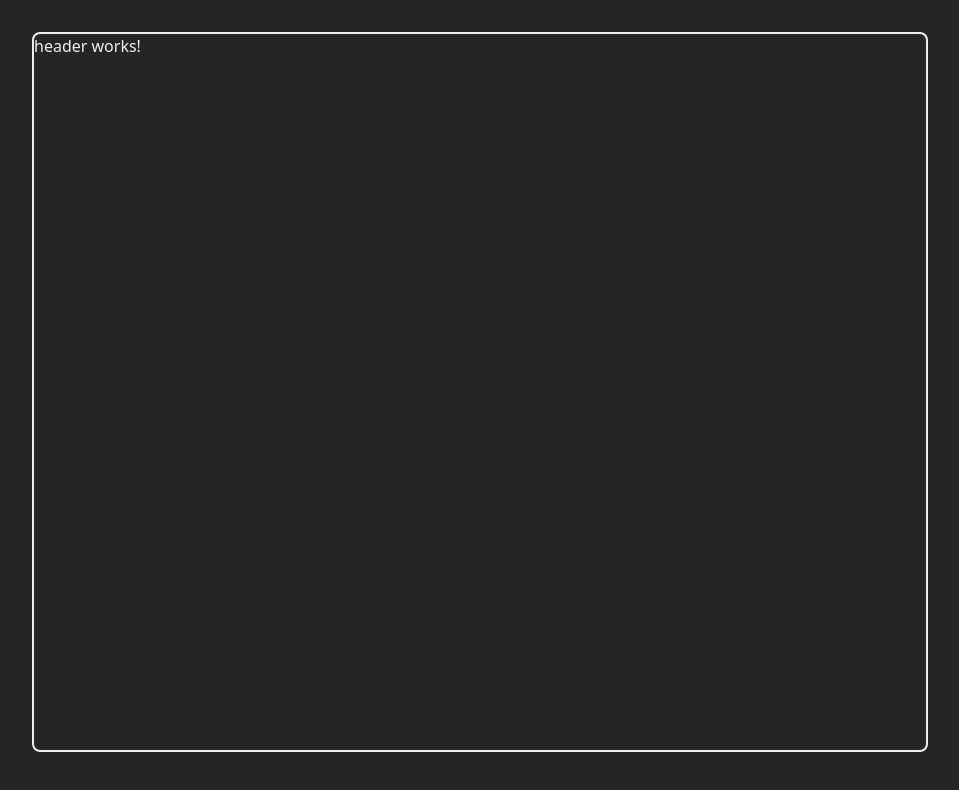
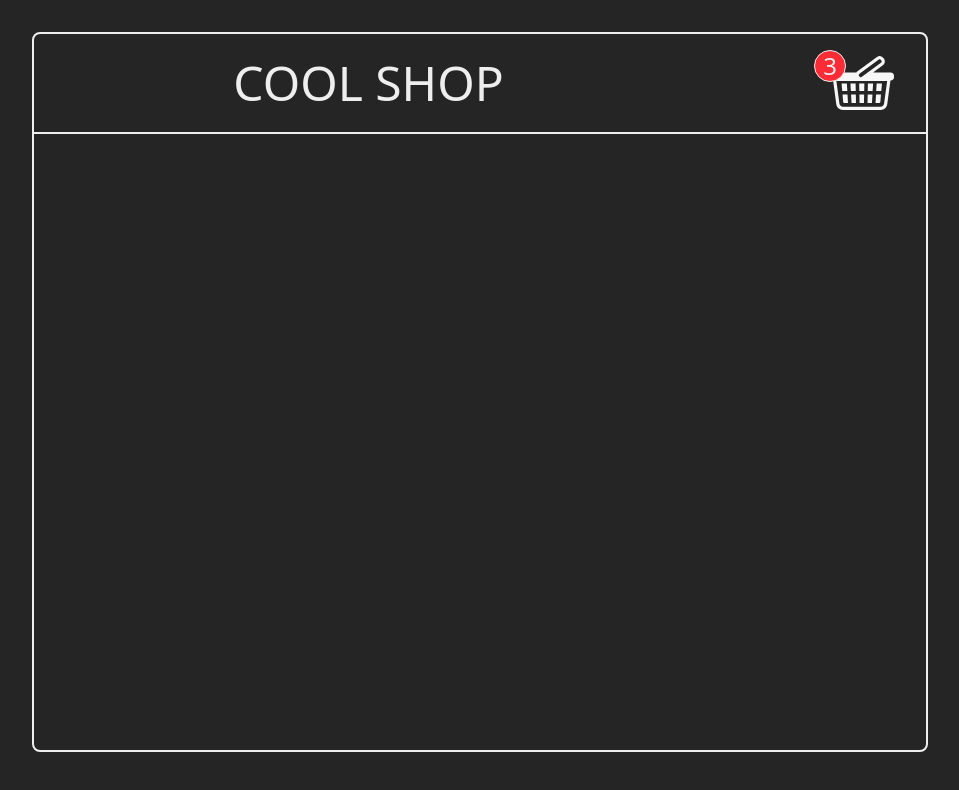
Before and after one commit to AvidDollars/angular-and-tailwind-ssr-demo, an Angular app: page / in a window 1280 px wide. Shown: the top 790 px of the page, without its empty margins (160-1119 px from the left). Built offline with nearby package versions, Linux system fonts and the light colour scheme.

Commit message:
create basic header

```diff
--- a/src/app/header/header.component.css
+++ b/src/app/header/header.component.css
@@ -0,0 +1,3 @@
+:host {
+  display: flex;
+}
--- a/src/app/header/header.component.html
+++ b/src/app/header/header.component.html
@@ -1 +1,24 @@
-<p>header works!</p>
+<h1 class="
+    util-centered
+    h-full
+    w-6/8
+    uppercase text-3xl
+    md:text-3xl
+    lg:text-5xl
+  ">cool shop</h1>
+
+<!-- NUMBER OF ITEMS IN THE SHOPPING CARD -->
+<div class="
+    util-centered
+    text-2xl
+    bg-red-500
+    rounded-full h-8 w-8
+    border-1
+    translate-x-4/8 translate-y-4/8
+    ml-auto
+">3</div>
+
+<!-- SHOPPING CARD (from: https://www.svgrepo.com/svg/477474/shopping-cart-17) -->
+<img
+  src="shopping-card.svg" alt="shopping card" class="w-10 md:w-14 lg:w-16 hover:cursor-pointer mr-8"
+>
--- a/src/app/header/header.component.ts
+++ b/src/app/header/header.component.ts
@@ -4,7 +4,13 @@ import { Component } from '@angular/core';
   selector: 'app-header',
   imports: [],
   templateUrl: './header.component.html',
-  styleUrl: './header.component.css'
+  styleUrl: './header.component.css',
+  host: {
+    class: `
+      h-[100px]
+      border-b-2
+    `
+  }
 })
 export class HeaderComponent {
 
--- a/src/styles.css
+++ b/src/styles.css
@@ -1,6 +1,16 @@
 @import "tailwindcss";
 
-body {
-  background-color: rgb(37, 37, 37);
-  color: rgb(238, 238, 238)
+@layer base {
+  body {
+    background-color: rgb(37, 37, 37);
+    color: rgb(238, 238, 238)
+  }
 }
+
+@layer components {
+  .util-centered {
+    display: flex;
+    align-items: center;
+    justify-content: center;
+  }
+}
```
Also changed, not shown: public/shopping-card.svg (added).
